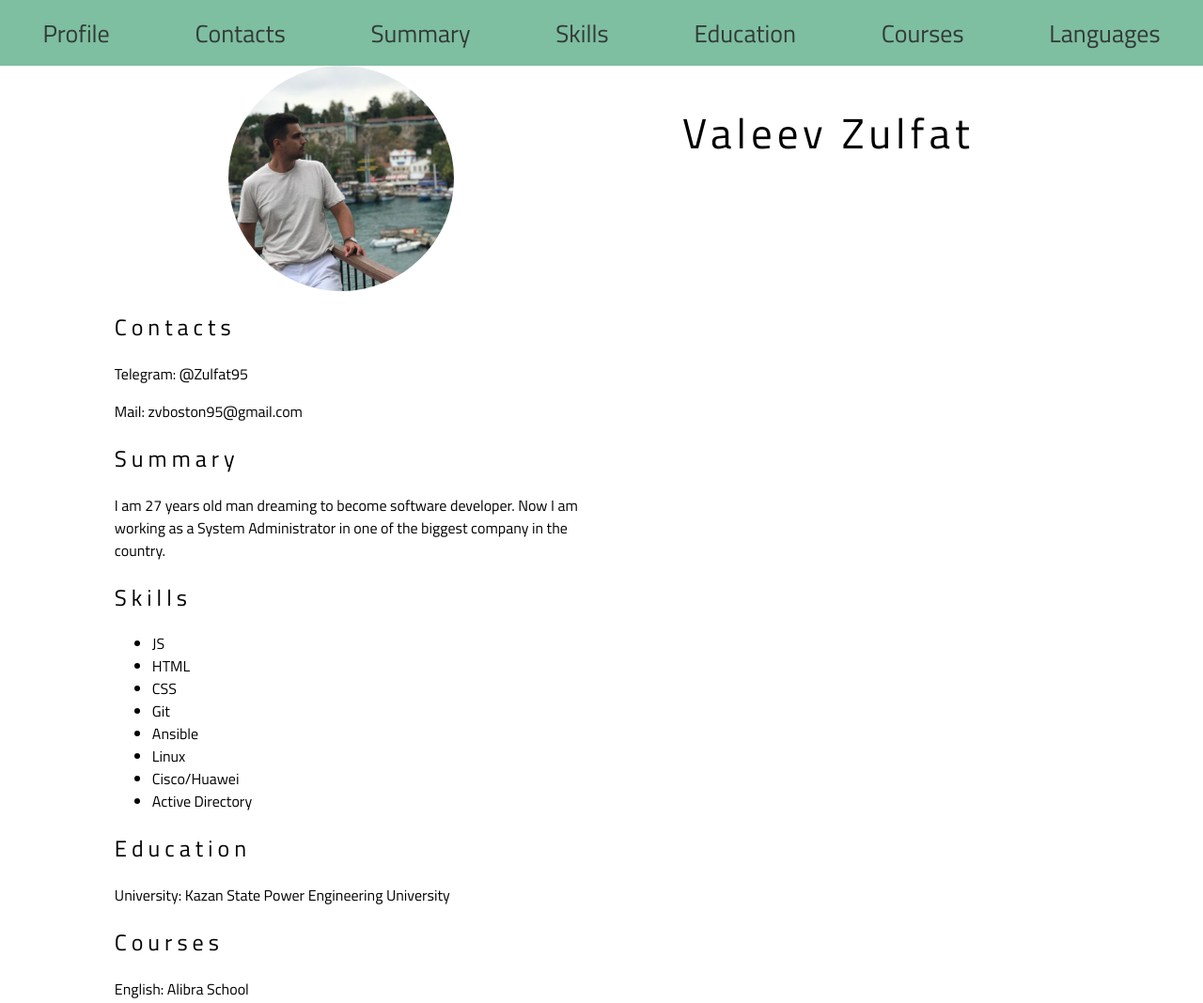
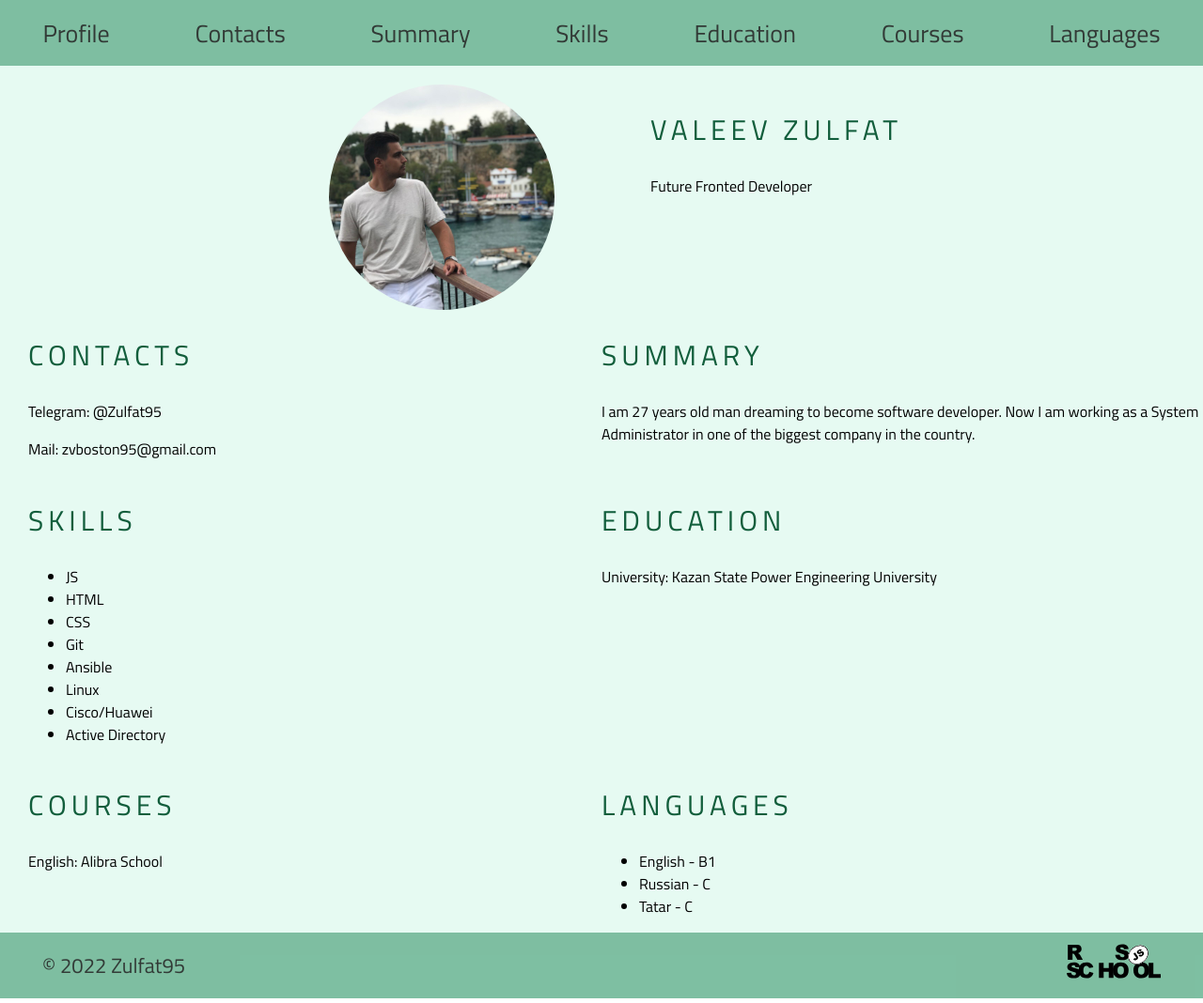
Before and after one commit to zulfat95/CV, a plain HTML site: page index.html in a window 1280 px wide. Shown: the top 1068 px of the page at 94% size. Drawn offline with Linux system fonts and the light colour scheme.

Commit message:
feat: add main, text and etc

```diff
--- a/index.html
+++ b/index.html
@@ -9,7 +9,7 @@
     <link rel="icon" href="assets/img/favicon.ico">
 </head>
 <body>
-<header class="header">
+<header class="header container">
     <nav>
         <ul class="nav-list">
             <li><a href="#profile">Profile</a></li>
@@ -22,13 +22,17 @@
         </ul>
     </nav>
 </header>
-<main class="main-container">
-    <div class="container">
-        <section class="profile" class="section" id="profile">
+
+<main class="main">
+        <section class="section-profile section container" id="profile">
             <img class="avatar" src="assets/img/avatar.jpg" alt="avatar">
-            <h1 class="section-title" class="name">Valeev Zulfat</h1>
+            <div class="section-profile-title">
+                <h1 class="section-title">Valeev Zulfat</h1>
+                <p>Future Fronted Developer</p>
+            </div>
         </section>
 
+    <div class="container main-container">
         <section class="section" id="contacts">
             <h2 class="section-title">Contacts</h2>
             <p>Telegram: @Zulfat95</p>
--- a/style.css
+++ b/style.css
@@ -28,6 +28,9 @@ body {
 
 .section-title {
     letter-spacing: 5px;
+    font-size: 30px;
+    text-transform: uppercase;
+    color: hwb(153 7% 63%);
 }
 
 .nav-list {
@@ -55,15 +58,28 @@ nav li {
     list-style-type: none;
 }
 
+.main {
+    padding-top: 20px;
+    background-color: hwb(156 90% 2%);
+}
+
 .main-container {
     display: flex;
     flex-wrap: wrap;
+    justify-content: space-around;
 }
 
 .container {
     max-width: 1440px;
     margin: 0 auto;
 }
+
+.section-profile {
+    display: flex;
+    justify-content: space-between;
+    flex-direction: row;
+}
+
 
 .section {
     width: 50%;
@@ -73,13 +89,6 @@ nav li {
     .section {
         width: 100%;
     }
-}
-
-.profile {
-    display: flex;
-    justify-content: space-around;
-    flex-direction: row;
-    font-size: 30px;
 }
 
 .avatar {
@@ -107,3 +116,7 @@ nav li {
 .logo {
     margin-right: 45px;
 }
+
+.section:nth-child(odd) {
+    padding-left: 30px;
+}
```
